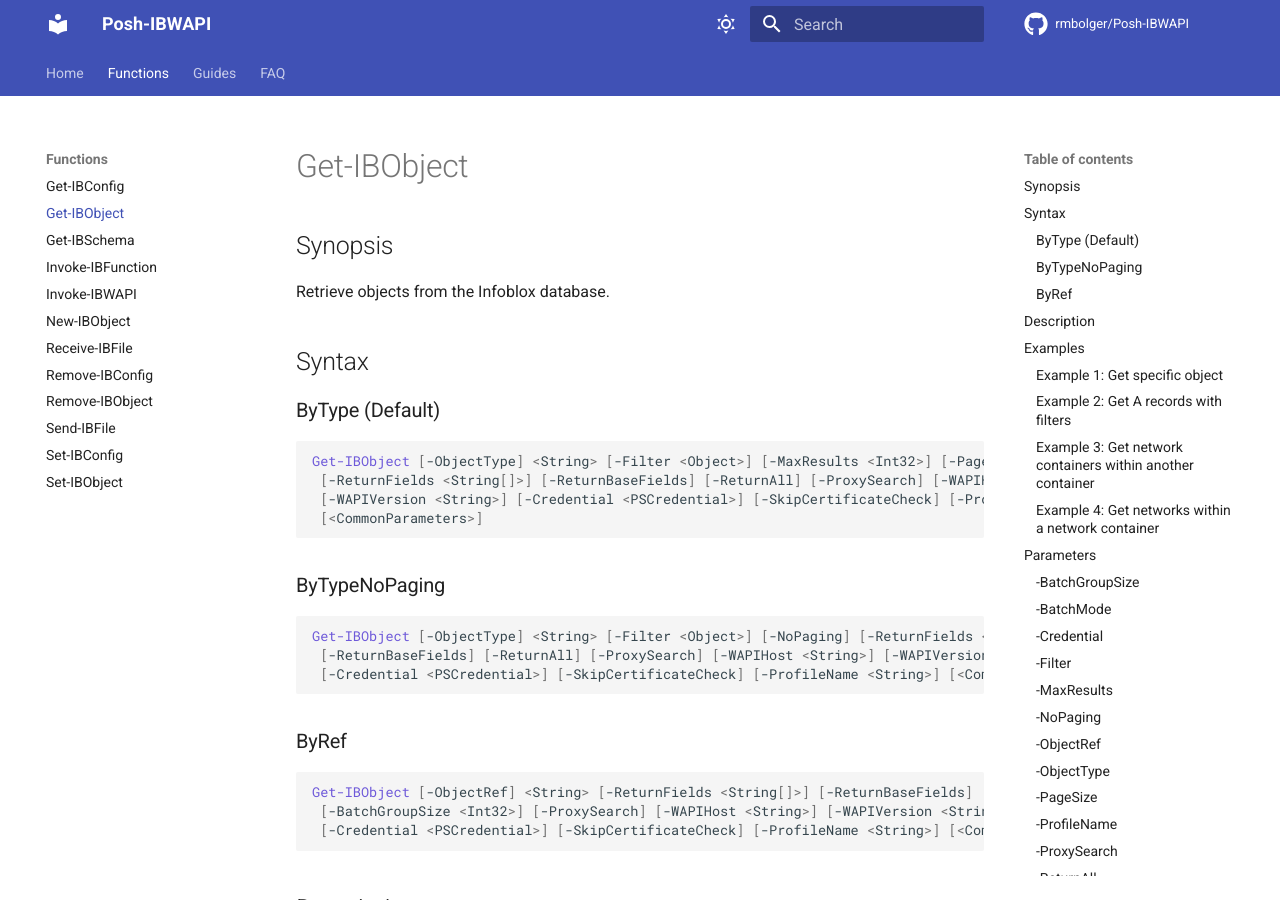
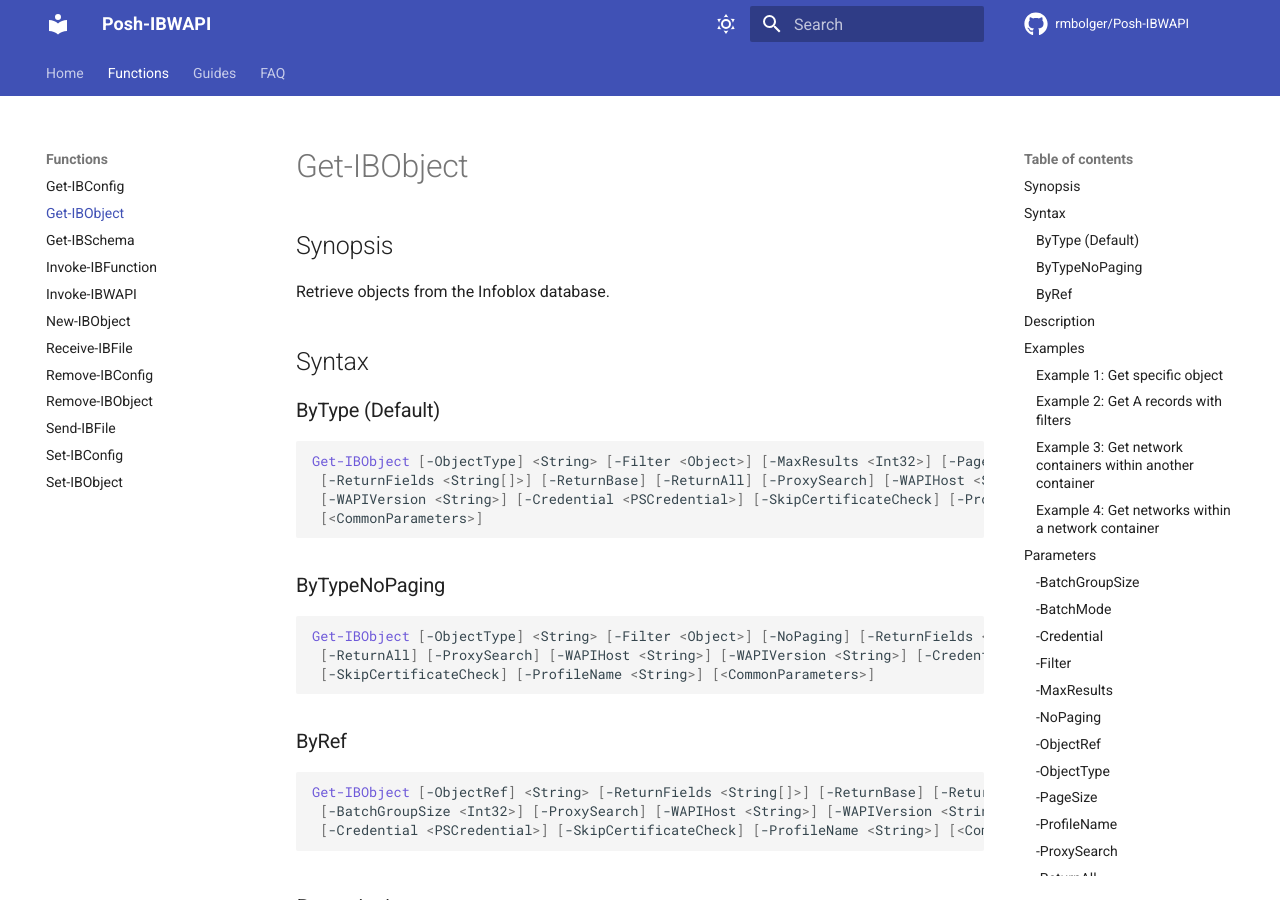
Before and after one commit to rmbolger/Posh-IBWAPI, an MkDocs documentation site: the page built from docs/Functions/Get-IBObject.md, in a window 1280 px wide and 900 px high. Built offline with MkDocs 1.6.1 and Material for MkDocs 9.7.7, drawn with Linux system fonts in a browser that asks for light colours; comment, search, counter and statistics services are not loaded; the version menu is left out; some of the changed text lies outside the part shown.

Commit message:
renamed -ReturnBaseFields to -ReturnBase

````diff
--- a/docs/Functions/Get-IBObject.md
+++ b/docs/Functions/Get-IBObject.md
@@ -16,21 +16,21 @@
 ### ByType (Default)
 ```powershell
 Get-IBObject [-ObjectType] <String> [-Filter <Object>] [-MaxResults <Int32>] [-PageSize <Int32>]
- [-ReturnFields <String[]>] [-ReturnBaseFields] [-ReturnAll] [-ProxySearch] [-WAPIHost <String>]
+ [-ReturnFields <String[]>] [-ReturnBase] [-ReturnAll] [-ProxySearch] [-WAPIHost <String>]
  [-WAPIVersion <String>] [-Credential <PSCredential>] [-SkipCertificateCheck] [-ProfileName <String>]
  [<CommonParameters>]
 ```
 
 ### ByTypeNoPaging
 ```powershell
-Get-IBObject [-ObjectType] <String> [-Filter <Object>] [-NoPaging] [-ReturnFields <String[]>]
- [-ReturnBaseFields] [-ReturnAll] [-ProxySearch] [-WAPIHost <String>] [-WAPIVersion <String>]
- [-Credential <PSCredential>] [-SkipCertificateCheck] [-ProfileName <String>] [<CommonParameters>]
+Get-IBObject [-ObjectType] <String> [-Filter <Object>] [-NoPaging] [-ReturnFields <String[]>] [-ReturnBase]
+ [-ReturnAll] [-ProxySearch] [-WAPIHost <String>] [-WAPIVersion <String>] [-Credential <PSCredential>]
+ [-SkipCertificateCheck] [-ProfileName <String>] [<CommonParameters>]
 ```
 
 ### ByRef
 ```powershell
-Get-IBObject [-ObjectRef] <String> [-ReturnFields <String[]>] [-ReturnBaseFields] [-ReturnAll] [-BatchMode]
+Get-IBObject [-ObjectRef] <String> [-ReturnFields <String[]>] [-ReturnBase] [-ReturnAll] [-BatchMode]
  [-BatchGroupSize <Int32>] [-ProxySearch] [-WAPIHost <String>] [-WAPIVersion <String>]
  [-Credential <PSCredential>] [-SkipCertificateCheck] [-ProfileName <String>] [<CommonParameters>]
 ```
@@ -54,7 +54,7 @@
 ### Example 2: Get A records with filters
 
 ```powershell
-Get-IBObject 'record:a' -Filter @{'name~'='example\.com'} -MaxResults 100 -ReturnFields 'comment' -ReturnBaseFields
+Get-IBObject 'record:a' -Filter @{'name~'='example\.com'} -MaxResults 100 -ReturnFields 'comment' -ReturnBase
 ```
 
 Get the first 100 A records in the example.com DNS zone and return the comment field in addition to the basic fields.
@@ -259,13 +259,13 @@
 Accept wildcard characters: False
 ```
 
-### -ReturnBaseFields
+### -ReturnBase
 If specified, the standard fields for this object type will be returned in addition to the object reference and any additional fields specified by -ReturnFields. If -ReturnFields is not used, this defaults to $true.
 
 ```yaml
 Type: SwitchParameter
 Parameter Sets: (All)
-Aliases: base
+Aliases: base, ReturnBaseFields
 
 Required: False
 Position: Named
````
Also changed, not shown: CHANGELOG.md (+1 -0 lines), docs/Functions/New-IBObject.md (+5 -5 lines), docs/Functions/Set-IBObject.md (+5 -5 lines), docs/Guides/Definitive-REST-Examples.md (+1 -1 lines), 5 other files.
